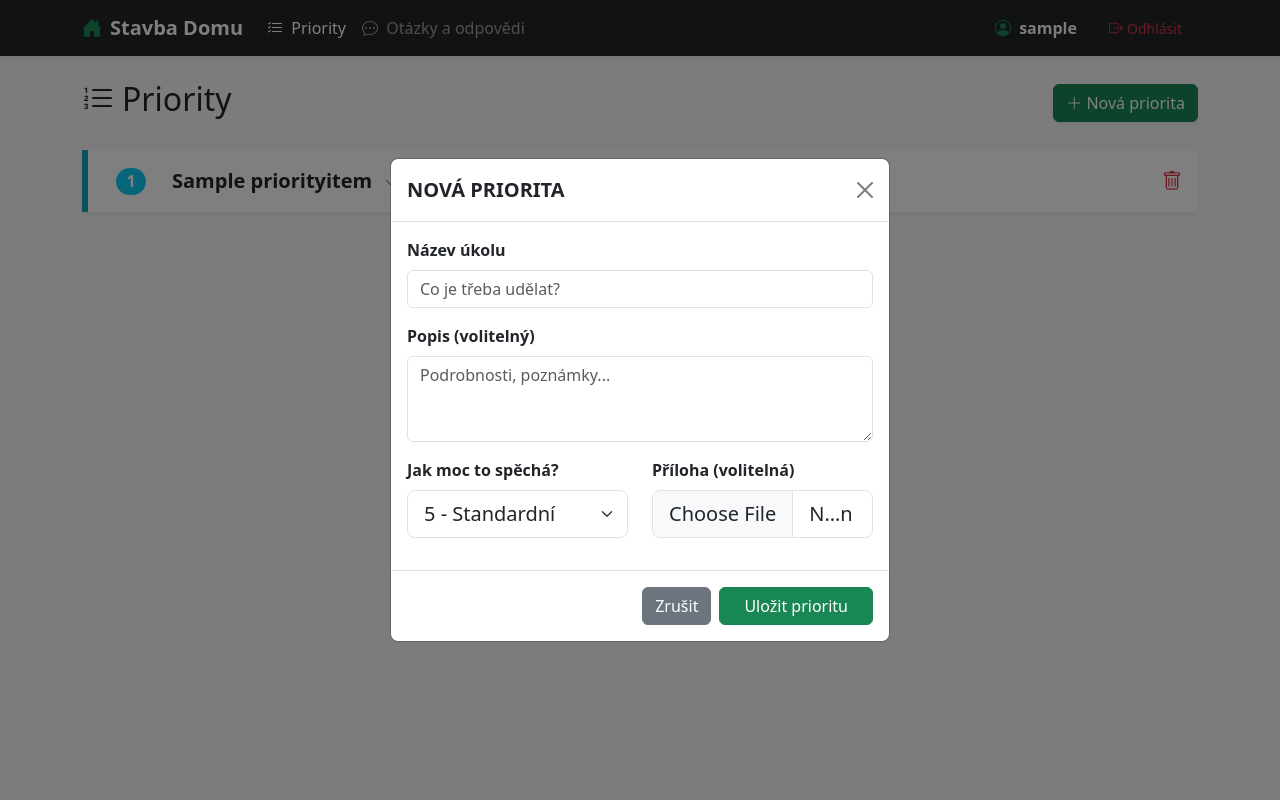
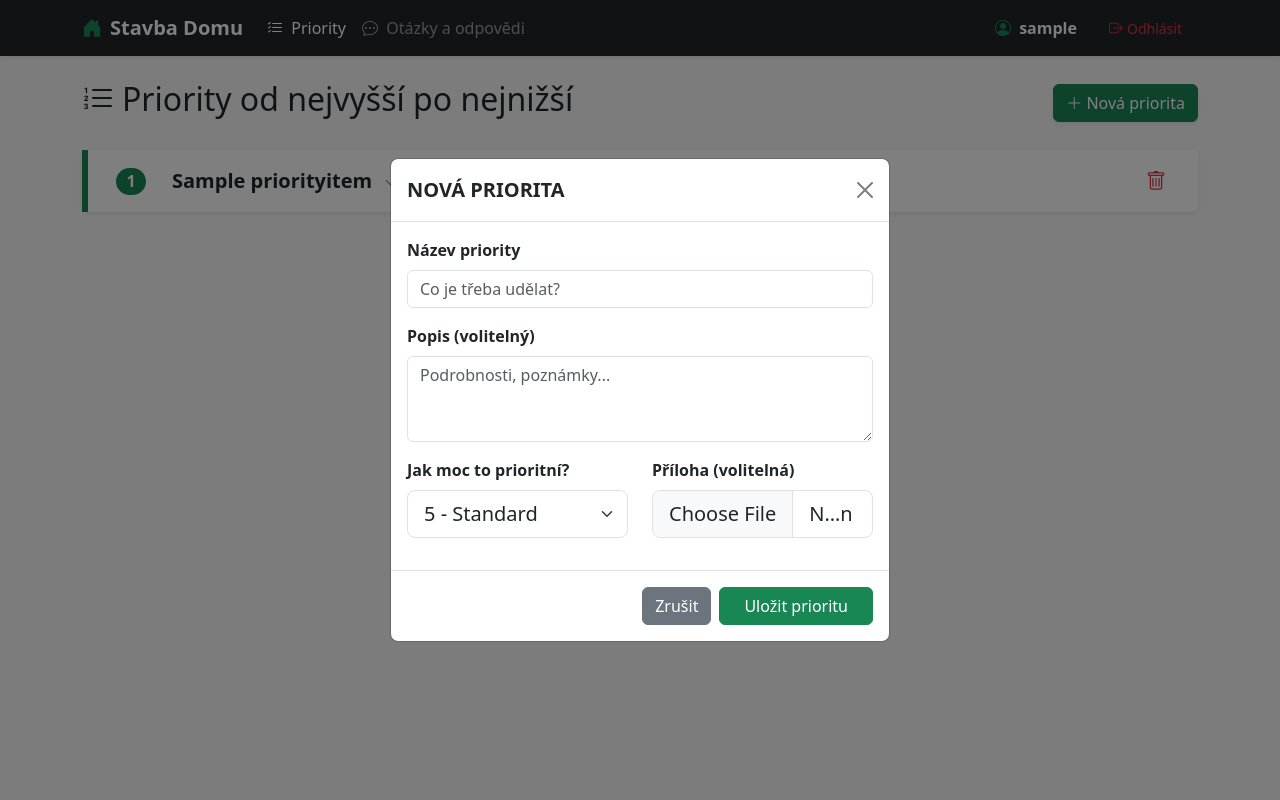
Before and after one commit to PetrSebik/online-shopping-list, a Django app: page /house-construction/priorities/ in a window 1280 px wide, after a click on "Nová priorita". Run offline with Django 4.2, Linux system fonts and the light colour scheme; a user stored in the database is signed in; tables that the repository leaves empty hold one stand-in row (values such as "Sample post").

Commit message:
feature(core): improvements for the construction app

```diff
--- a/apps/house_construction/templates/priority_list.html
+++ b/apps/house_construction/templates/priority_list.html
@@ -23,22 +23,76 @@
             top: 0;
         }
 
-        /* Barvy proužků - můžeš si upravit podle vkusu */
-        .bg-priority-high {
-            background-color: #dc3545;
+        /* Custom colors for priorities 1-10 */
+        .prio-10 {
+            --prio-color: #dc3545;
         }
 
-        /* Červená pro 8-10 */
-        .bg-priority-medium {
-            background-color: #ffc107;
+        /* Red */
+        .prio-9 {
+            --prio-color: #e44d3a;
         }
 
-        /* Žlutá pro 5-7 */
-        .bg-priority-low {
-            background-color: #17a2b8;
+        .prio-8 {
+            --prio-color: #eb642f;
         }
 
-        /* Tyrkysová pro 1-4 */
+        .prio-7 {
+            --prio-color: #f37c24;
+        }
+
+        .prio-6 {
+            --prio-color: #faa319;
+        }
+
+        .prio-5 {
+            --prio-color: #ffc107;
+        }
+
+        /* Yellow */
+        .prio-4 {
+            --prio-color: #cbd32d;
+        }
+
+        .prio-3 {
+            --prio-color: #97b452;
+        }
+
+        .prio-2 {
+            --prio-color: #64a678;
+        }
+
+        .prio-1 {
+            --prio-color: #198754;
+        }
+
+        /* Green */
+
+        /* Apply the variable to the strip */
+        .priority-strip {
+            width: 6px;
+            height: 100%;
+            position: absolute;
+            left: 0;
+            top: 0;
+            background-color: var(--prio-color);
+        }
+
+        /* Apply the variable to the badge */
+        .priority-badge-custom {
+            background-color: var(--prio-color);
+            color: white;
+            /* Ensure text is readable on yellow (prio 5) */
+            color: #fff;
+            text-shadow: 0px 0px 2px rgba(0, 0, 0, 0.2);
+        }
+
+        /* Special case for yellow/light colors to keep text readable */
+        .prio-5 .priority-badge-custom,
+        .prio-6 .priority-badge-custom {
+            color: #212529;
+            text-shadow: none;
+        }
 
         /* Zarovnání pro badge s číslem priority */
         .priority-badge-container {
@@ -50,7 +104,7 @@
 
 {% block content %}
     <div class="d-flex justify-content-between align-items-center mb-4">
-        <h1 class="h2"><i class="bi bi-list-ol me-2"></i>Priority</h1>
+        <h1 class="h2"><i class="bi bi-list-ol me-2"></i>Priority od nejvyšší po nejnižší</h1>
         {% if user.is_authenticated %}
             <button class="btn btn-success shadow-sm" data-bs-toggle="modal" data-bs-target="#addPriorityModal">
                 <i class="bi bi-plus-lg"></i> Nová priorita
@@ -61,54 +115,44 @@
     <div class="card shadow-sm border-0">
         <div class="list-group list-group-flush">
             {% for item in priorities %}
-                <div class="list-group-item p-0 border-0 position-relative">
+                <div class="list-group-item p-0 border-0 position-relative prio-{{ item.priority_level }}">
+                    <div class="priority-strip"></div>
 
-                    <div class="priority-strip
-                {% if item.priority_level >= 8 %}bg-priority-high
-                {% elif item.priority_level >= 5 %}bg-priority-medium
-                {% else %}bg-priority-low{% endif %}">
-                    </div>
-
-                    <div class="d-flex align-items-center p-3 priority-row ms-2"
+                    <div class="d-flex align-items-center p-3 priority-row ms-2">
+                        <div class="d-flex align-items-center flex-grow-1"
                              data-bs-toggle="collapse"
                              data-bs-target="#details{{ item.id }}"
-                         aria-expanded="false"
-                         aria-controls="details{{ item.id }}">
+                             style="cursor: pointer;">
 
                             <div class="priority-badge-container me-3">
-                    <span class="badge rounded-pill
-                        {% if item.priority_level >= 8 %}bg-danger
-                        {% elif item.priority_level >= 5 %}bg-warning text-dark
-                        {% else %}bg-info text-white{% endif %} fs-6">
+                            <span class="badge rounded-pill priority-badge-custom fs-6">
                                 {{ item.priority_level }}
                             </span>
                             </div>
 
                             <div class="flex-grow-1">
                                 <span class="fw-bold fs-5 text-dark">{{ item.task_name }}</span>
-                            {% if item.description or item.attachment %}
-                                <small class="text-muted ms-2" title="Zobrazit detaily">
+                                <small class="text-muted ms-2">
                                     <i class="bi bi-chevron-down"></i>
                                 </small>
-                            {% endif %}
+                            </div>
                         </div>
 
                         {% if user.is_authenticated %}
-                            <div class="ms-3">
-                                <form method="post" action="{% url 'priority_delete' item.pk %}" class="d-inline">
-                                    {% csrf_token %}
+                            <div class="ms-3 pe-3">
                                 <button type="button" class="btn btn-link text-danger p-0 border-0"
                                         data-bs-toggle="modal" data-bs-target="#deleteModal{{ item.id }}"
                                         title="Smazat prioritu">
                                     <i class="bi bi-trash fs-5"></i>
                                 </button>
-                                    <div class="modal fade" id="deleteModal{{ item.id }}" tabindex="-1"
-                                         aria-hidden="true">
+                            </div>
+
+                            <div class="modal fade" id="deleteModal{{ item.id }}" tabindex="-1" aria-hidden="true">
                                 <div class="modal-dialog modal-dialog-centered modal-sm">
                                     <div class="modal-content border-0 shadow-lg">
                                         <div class="modal-header bg-danger text-white border-0">
-                                                    <h5 class="modal-title fs-6"><i
-                                                            class="bi bi-exclamation-triangle me-2"></i>Smazat položku?
+                                            <h5 class="modal-title fs-6">
+                                                <i class="bi bi-exclamation-triangle me-2"></i>Smazat položku?
                                             </h5>
                                             <button type="button" class="btn-close btn-close-white"
                                                     data-bs-dismiss="modal"></button>
@@ -118,8 +162,8 @@
                                                 odstranit:<br><strong>{{ item.task_name }}</strong>?</p>
                                         </div>
                                         <div class="modal-footer border-0 d-flex justify-content-center pb-4">
-                                                    <button type="button" class="btn btn-light px-4"
-                                                            data-bs-dismiss="modal">Zrušit
+                                            <button type="button" class="btn btn-light px-4" data-bs-dismiss="modal">
+                                                Zrušit
                                             </button>
                                             <form method="post" action="{% url 'priority_delete' item.pk %}">
                                                 {% csrf_token %}
@@ -131,33 +175,43 @@
                                     </div>
                                 </div>
                             </div>
-                                </form>
-                            </div>
                         {% endif %}
                     </div>
 
                     <div class="collapse bg-light" id="details{{ item.id }}">
                         <div class="p-3 border-top ms-5">
                             {% if item.description %}
-                                <p class="mb-2 text-dark">{{ item.description|linebreaks }}</p>
+                                <div class="mb-2 text-dark">{{ item.description|linebreaks }}</div>
                             {% else %}
                                 <p class="mb-2 text-muted small"><em>Bez detailního popisu.</em></p>
                             {% endif %}
 
+                            <div class="d-flex justify-content-between align-items-center mt-3">
+                                <div>
                                     {% if item.attachment %}
-                                <div class="mt-3">
                                         <a href="{{ item.attachment.url }}" class="btn btn-sm btn-outline-dark"
                                            target="_blank">
                                             <i class="bi bi-file-earmark-arrow-down me-1"></i> Otevřít přílohu
+                                        </a>
+                                    {% endif %}
+                                </div>
+
+                                {% if user.is_authenticated %}
+                                    <div>
+                                        <a href="{% url 'priority_edit' item.pk %}"
+                                           class="btn btn-sm btn-outline-primary border-0">
+                                            <i class="bi bi-pencil-square me-1"></i> Upravit
                                         </a>
                                     </div>
                                 {% endif %}
                             </div>
                         </div>
                     </div>
+                </div>
             {% empty %}
                 <div class="p-5 text-center text-muted border-top">Seznam priorit je momentálně prázdný.</div>
             {% endfor %}
+        </div>
     </div>
     </div>
 
@@ -173,7 +227,7 @@
                     </div>
                     <div class="modal-body">
                         <div class="mb-3">
-                            <label for="task_name" class="form-label fw-bold">Název úkolu</label>
+                            <label for="task_name" class="form-label fw-bold">Název priority</label>
                             <input type="text" name="task_name" id="task_name" class="form-control"
                                    placeholder="Co je třeba udělat?" required>
                         </div>
@@ -185,20 +239,19 @@
                         <div class="row">
                             <div class="col-12 col-md-6">
                                 <div class="mb-3">
-                                    <label for="priority_level" class="form-label fw-bold">Jak moc to spěchá?</label>
+                                    <label for="priority_level" class="form-label fw-bold">Jak moc to prioritní?</label>
                                     <select name="priority_level" id="priority_level"
                                             class="form-select form-select-lg">
-                                        <option value="10" class="text-danger fw-bold">10 - Absolutní priorita
-                                        </option>
-                                        <option value="9">9 - Velmi urgentní</option>
-                                        <option value="8">8 - Urgentní</option>
-                                        <option value="7">7 - Vysoká důležitost</option>
+                                        <option value="10" class="text-danger fw-bold">10 - Kritické</option>
+                                        <option value="9">9 - Nezbytné</option>
+                                        <option value="8">8 - Vysoká priorita</option>
+                                        <option value="7">7 - Preferované</option>
                                         <option value="6">6 - Důležité</option>
-                                        <option value="5" selected>5 - Standardní</option>
+                                        <option value="5" selected>5 - Standard</option>
                                         <option value="4">4 - Vedlejší</option>
-                                        <option value="3">3 - Nízká priorita</option>
+                                        <option value="3">3 - Bonus</option>
                                         <option value="2">2 - Odložitelné</option>
-                                        <option value="1">1 - Výhledově</option>
+                                        <option value="1">1 - Luxus / Výhledově</option>
                                     </select>
                                 </div>
                             </div>
--- a/apps/house_construction/urls.py
+++ b/apps/house_construction/urls.py
@@ -5,6 +5,7 @@ from .views import (
     PriorityDeleteView,
     QADeleteView,
     QAUpdateView,
+    PriorityUpdateView,
 )
 
 urlpatterns = [
@@ -14,6 +15,9 @@ urlpatterns = [
         PriorityDeleteView.as_view(),
         name="priority_delete",
     ),
+    path(
+        "priorities/<int:pk>/edit/", PriorityUpdateView.as_view(), name="priority_edit"
+    ),
     path("questions/", QAListView.as_view(), name="qa_list"),
     path("questions/<int:pk>/delete/", QADeleteView.as_view(), name="qa_delete"),
     path("questions/<int:pk>/edit/", QAUpdateView.as_view(), name="qa_edit"),
--- a/apps/house_construction/views.py
+++ b/apps/house_construction/views.py
@@ -4,7 +4,7 @@ from django.contrib.auth.mixins import LoginRequiredMixin
 from django.views.generic.edit import DeleteView, UpdateView
 from django.urls import reverse_lazy
 
-from .forms import ConstructionQAForm
+from .forms import ConstructionQAForm, PriorityItemForm
 from .models import PriorityItem, ConstructionQA
 
 
@@ -54,6 +54,13 @@ class QAListView(ListView):
         return redirect("qa_list")
 
 
+class PriorityUpdateView(LoginRequiredMixin, UpdateView):
+    model = PriorityItem
+    form_class = PriorityItemForm
+    template_name = "priority_edit.html"
+    success_url = reverse_lazy("priority_list")
+
+
 class QADeleteView(LoginRequiredMixin, DeleteView):
     model = ConstructionQA
     success_url = reverse_lazy("qa_list")
```
Also changed, not shown: apps/house_construction/forms.py (+12 -1 lines), apps/house_construction/models.py (+30 -2 lines), apps/house_construction/templates/priority_edit.html (added, +48 -0 lines). Lines whose indentation alone changed are shown as unchanged.
